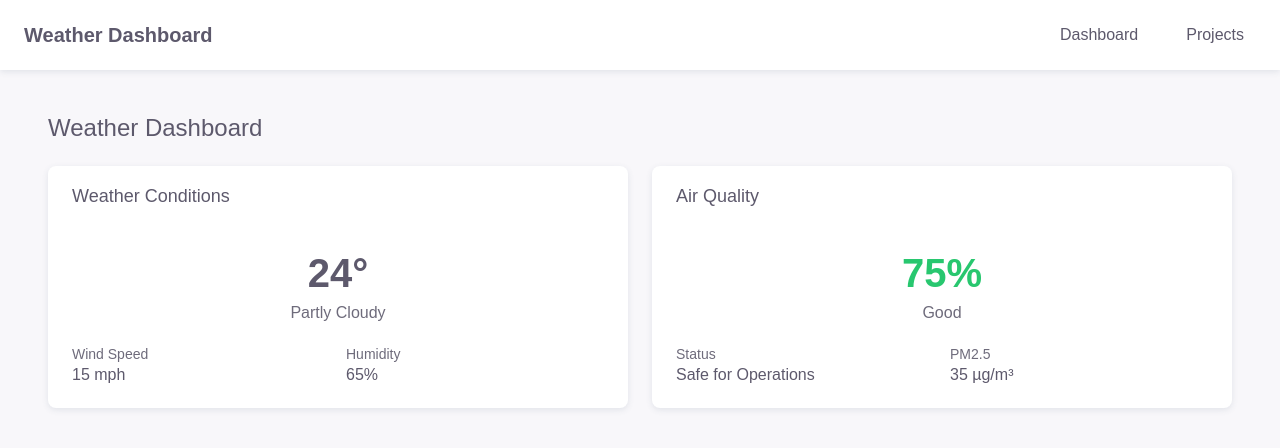
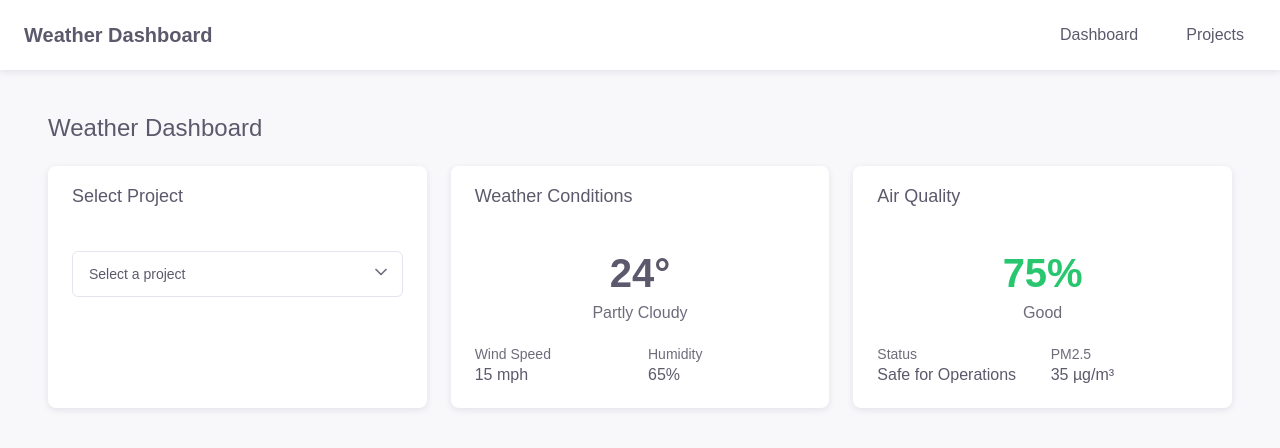
Before and after one commit to MuyiwaAjiboye/Cloud-Weather-Construction, a Vue app: page / in a window 1280 px wide. Shown: the top 448 px of the page. Built offline with nearby package versions, Linux system fonts and the light colour scheme.

Commit message:
select Project dropdown, json hard coded

```diff
--- /dev/null
+++ b/src/components/SelectProject.vue
@@ -0,0 +1,221 @@
+<template>
+  <div class="widget">
+    <div class="widget-header">
+      <h2 class="widget-title">Select Project</h2>
+    </div>
+    <div class="widget-body">
+      <div class="select-wrapper">
+        <select v-model="selectedProjectId" class="project-select" @change="handleProjectChange">
+          <option value="">Select a project</option>
+          <option v-for="project in projects" :key="project.id" :value="project.id">
+            {{ project.name }}
+          </option>
+        </select>
+        <div class="select-icon">
+          <svg
+            xmlns="http://www.w3.org/2000/svg"
+            width="20"
+            height="20"
+            viewBox="0 0 24 24"
+            fill="none"
+            stroke="currentColor"
+            stroke-width="2"
+            stroke-linecap="round"
+            stroke-linejoin="round"
+          >
+            <polyline points="6 9 12 15 18 9"></polyline>
+          </svg>
+        </div>
+      </div>
+
+      <div v-if="selectedProject" class="project-details">
+        <div class="detail-item">
+          <span class="detail-label">Manager:</span>
+          <span class="detail-value">{{ selectedProject.manager }}</span>
+        </div>
+        <div class="detail-item">
+          <span class="detail-label">Location:</span>
+          <span class="detail-value">{{ selectedProject.location }}</span>
+        </div>
+        <div class="detail-item">
+          <span class="detail-label">Description:</span>
+          <p class="detail-value description">{{ selectedProject.description }}</p>
+        </div>
+      </div>
+    </div>
+  </div>
+</template>
+
+<script setup>
+import { ref, computed } from 'vue'
+
+// Complete project data
+const projects = ref([
+  {
+    id: 1,
+    name: 'NESST',
+    description:
+      'A new university building with lab spaces, meeting rooms, breakout areas, kitchen areas and WC facilities.',
+    manager: 'Chelsea Dawson',
+    location: 'Northumbria University, Ellison Terrace, Newcastle upon Tyne, NE1 8ST',
+    coordinates: {
+      lat: 54.976414676146824,
+      lng: -1.6066366875533187,
+    },
+  },
+  {
+    id: 2,
+    name: 'CHASE',
+    description:
+      'A new university building with lab spaces, meeting rooms, breakout areas, kitchen areas and WC facilities.',
+    manager: 'Peter Duncan',
+    location: 'Northumbria University, Ellison Terrace, Newcastle upon Tyne, NE1 8ST',
+    coordinates: {
+      lat: 54.97919158255862,
+      lng: -1.6064863942439456,
+    },
+  },
+  {
+    id: 3,
+    name: 'HMRC',
+    description:
+      'An office space for a public sector client to include gym space, staff rooms with kitchen areas, toilet facilities, meeting rooms and breakout areas.',
+    manager: 'Dan Smith',
+    location: 'New Bridge Street, Newcastle upon Tyne, NE1 2SW',
+    coordinates: {
+      lat: 54.97419179801806,
+      lng: -1.6113036886189427,
+    },
+  },
+  {
+    id: 4,
+    name: 'St James Park',
+    description:
+      'An extension to the existing football stadium to include a clubhouse for coaching non-professional players and hosting events. To include a small field, an exhibition room, toilet facilities and a kitchen.',
+    manager: 'Chelsea Dawson',
+    location:
+      'Newcastle United Football Co Ltd, St. James Park, Strawberry Place, Newcastle upon Tyne, NE1 4ST',
+    coordinates: {
+      lat: 54.97470900180268,
+      lng: -1.6204767255123336,
+    },
+  },
+])
+
+const selectedProjectId = ref('')
+const selectedProject = computed(() => projects.value.find((p) => p.id === selectedProjectId.value))
+
+const emit = defineEmits(['project-selected'])
+
+const handleProjectChange = () => {
+  emit('project-selected', selectedProject.value)
+}
+</script>
+
+<style scoped>
+.widget {
+  background: white;
+  border-radius: 0.5rem;
+  box-shadow: 0 2px 6px 0 rgba(67, 89, 113, 0.12);
+}
+
+.widget-header {
+  padding: 1.25rem 1.5rem;
+}
+
+.widget-title {
+  font-size: 1.125rem;
+  font-weight: 500;
+  color: var(--text-primary);
+}
+
+.widget-body {
+  padding: 1.5rem;
+}
+
+.select-wrapper {
+  position: relative;
+  margin-bottom: 1.5rem;
+}
+
+.project-select {
+  width: 100%;
+  padding: 0.875rem 1rem;
+  padding-right: 2.5rem;
+  border: 1px solid #e4e6ef;
+  border-radius: 0.375rem;
+  font-size: 0.875rem;
+  color: var(--text-primary);
+  background-color: white;
+  appearance: none;
+  cursor: pointer;
+  transition: border-color 0.15s ease-in-out;
+}
+
+.project-select:focus {
+  outline: none;
+  border-color: var(--primary-blue);
+  box-shadow: 0 0 0 2px rgba(96, 165, 250, 0.1);
+}
+
+.project-select:hover {
+  border-color: #ced4da;
+}
+
+.select-icon {
+  position: absolute;
+  right: 0.75rem;
+  top: 50%;
+  transform: translateY(-50%);
+  color: #6e6b7b;
+  pointer-events: none;
+}
+
+.project-details {
+  display: flex;
+  flex-direction: column;
+  gap: 1rem;
+  padding-top: 0.5rem;
+}
+
+.detail-item {
+  display: flex;
+  flex-direction: column;
+  gap: 0.25rem;
+}
+
+.detail-label {
+  font-size: 0.875rem;
+  color: #6e6b7b;
+}
+
+.detail-value {
+  font-weight: 500;
+  color: var(--text-primary);
+}
+
+.description {
+  line-height: 1.5;
+  font-size: 0.875rem;
+}
+
+/* Add hover state for details */
+.detail-item:hover {
+  background-color: rgba(67, 89, 113, 0.04);
+  border-radius: 0.375rem;
+  padding: 0.5rem;
+  margin: -0.5rem;
+}
+
+/* Responsive adjustments */
+@media (max-width: 640px) {
+  .widget-body {
+    padding: 1rem;
+  }
+
+  .project-select {
+    font-size: 1rem;
+    padding: 0.75rem;
+  }
+}
+</style>
--- a/src/views/Dashboard.vue
+++ b/src/views/Dashboard.vue
@@ -3,15 +3,30 @@
     <h1 class="page-title">Weather Dashboard</h1>
 
     <div class="grid-wrapper">
-      <WeatherWidget />
-      <AirQualityWidget />
+      <SelectProject @project-selected="handleProjectSelect" />
+      <WeatherWidget :location="selectedLocation" />
+      <AirQualityWidget :location="selectedLocation" />
+      <MapWidget :location="selectedLocation" />
     </div>
   </div>
 </template>
 
 <script setup>
+import { ref } from 'vue'
 import WeatherWidget from '../components/WeatherWidget.vue'
 import AirQualityWidget from '../components/AirQualityWidget.vue'
+import MapWidget from '../components/MapWidget.vue'
+import SelectProject from '../components/SelectProject.vue'
+
+const selectedLocation = ref(null)
+
+const handleProjectSelect = (project) => {
+  if (project) {
+    selectedLocation.value = project.coordinates
+  } else {
+    selectedLocation.value = null
+  }
+}
 </script>
 
 <style scoped>
```
